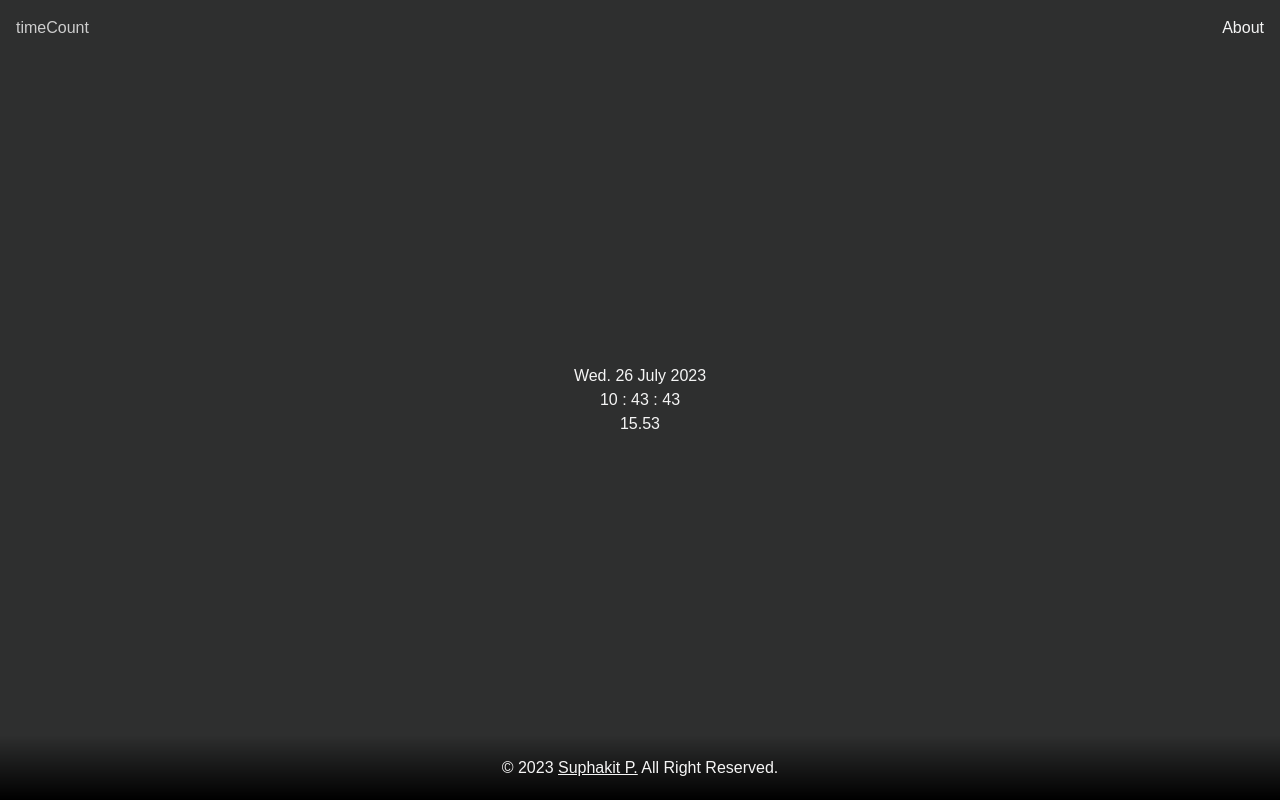
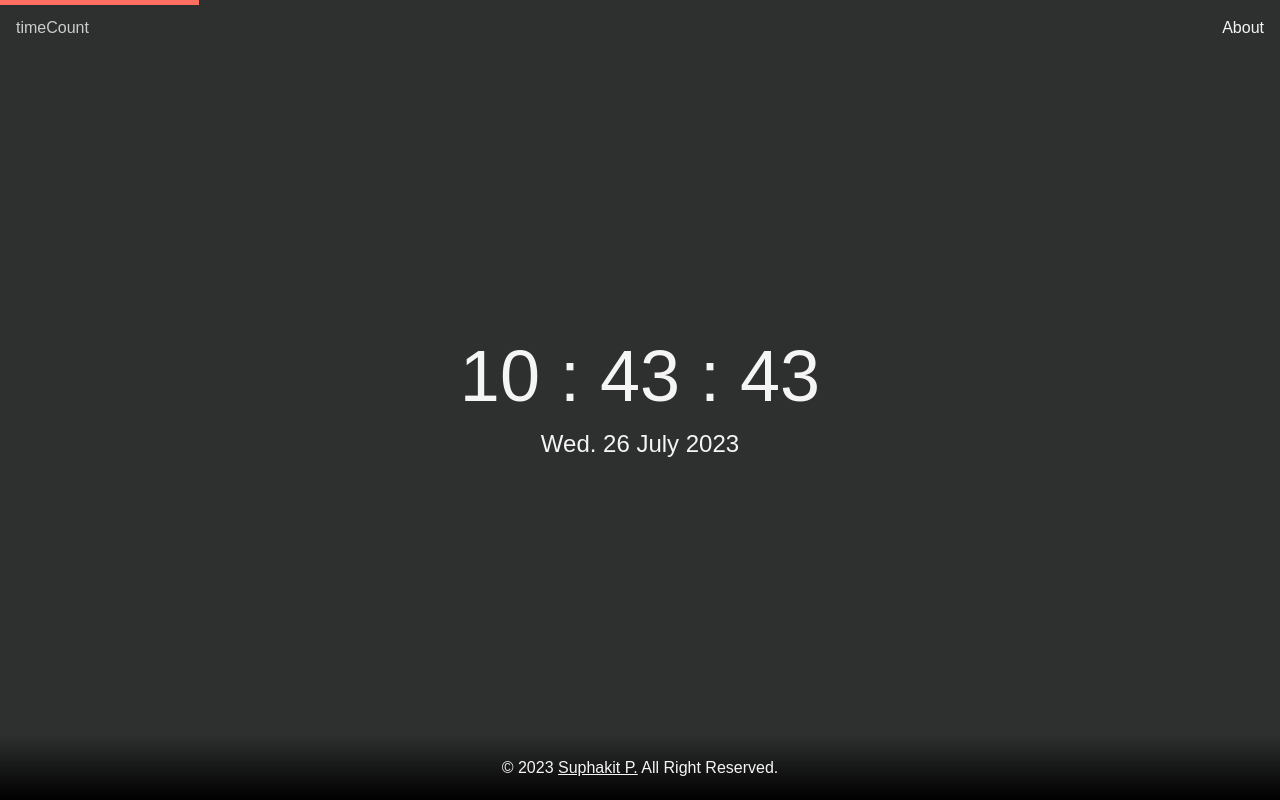
Before and after one commit to dethMastery/svelte-time-counter, a SvelteKit app: page / in a window 1280 px wide. Built offline with nearby package versions, Linux system fonts and the light colour scheme; a web font is replaced by a local one.

Commit message:
feat<pages>: index styling

```diff
--- a/src/routes/+page.svelte
+++ b/src/routes/+page.svelte
@@ -1,4 +1,5 @@
 <script lang="ts">
+	import TW_CLASS from "../constants/tailwind_class";
 	import Time from "../modules/clock";
 
 	let date: string | undefined = undefined
@@ -24,15 +25,21 @@
 
 <section>
 	<div class="w-[80%] h-screen mx-auto flex flex-col items-center text-center justify-center">
-		<p>
-			{date}
-		</p>
-		<p>
-			{time}
-		</p>
-		<p>
-			{percent}
-		</p>
+		<div id="counterBox" class="fixed top-0 w-full flex flex-row justify-start text-left ">
+			<div class="bg-living-coral h-[5px] duration-1000 " style={`width: ${percent}%`}></div>
+		</div>
+		{#if time === undefined || date === undefined}
+			<h1 class={`${TW_CLASS.heading.xxxl} !text-5xl`}>
+				Loading...
+			</h1>
+		{:else}
+			<h1 class={`${TW_CLASS.heading.xxxl} !text-7xl !py-2`}>
+				{time}
+			</h1>
+			<h3 class={`${TW_CLASS.heading.xxl} !py-2`}>
+				{date}
+			</h3>
+		{/if}
 	</div>
 </section>
 
```
